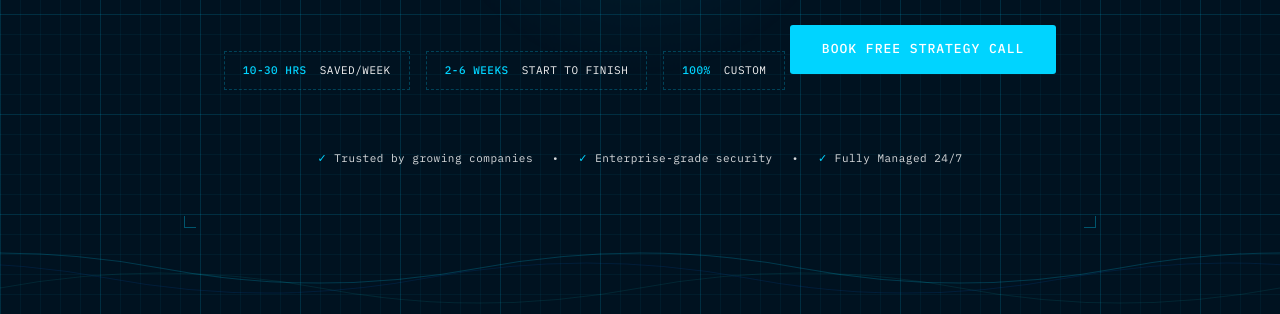
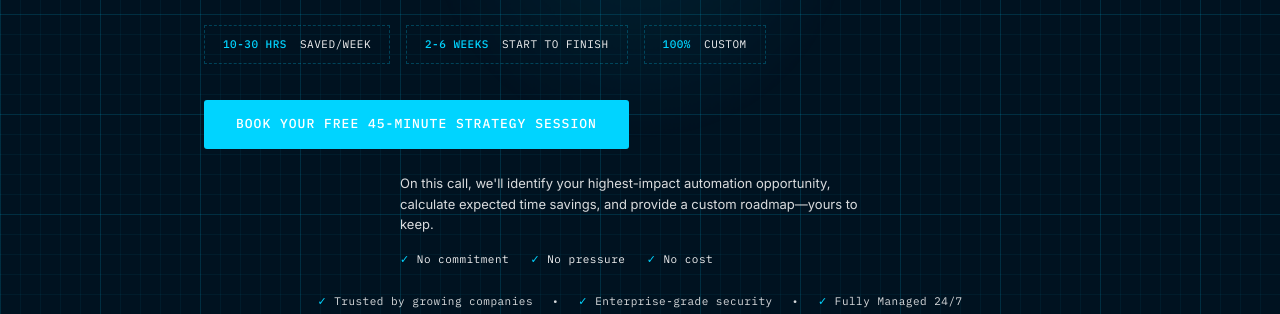
Before and after one commit to Seafinai/seafin, a plain HTML site: page website/index.html in a window 1280 px wide. Shown: the part 486-800 px from the top of the page. Drawn offline with Linux system fonts and the light colour scheme.

Commit message:
Phase 1.1: Enhance hero CTA copy
- Change button text to 'Book Your Free 45-Minute Strategy Session'
- Add value proposition below button explaining what happens on call
- Include 'No commitment, No pressure, No cost' trust signals
- Makes CTA more compelling and conversion-focused

Co-Authored-By: Claude Sonnet 4.5 <noreply@anthropic.com>

```diff
--- a/website/index.html
+++ b/website/index.html
@@ -1994,7 +1994,17 @@ navLinks.querySelectorAll('a').forEach(link => {
           <div class="hero-stat-box"><strong>2-6 WEEKS</strong> START TO FINISH</div>
           <div class="hero-stat-box"><strong>100%</strong> CUSTOM</div>
         </div>
-        <a href="#contact" class="btn-primary">Book Free Strategy Call</a>
+        <a href="#contact" class="btn-primary">Book Your Free 45-Minute Strategy Session</a>
+        <div style="margin-top: 16px; max-width: 480px; margin-left: auto; margin-right: auto;">
+          <p style="font-size: 13px; color: var(--text-faint); line-height: 1.6; margin-bottom: 16px;">
+            On this call, we'll identify your highest-impact automation opportunity, calculate expected time savings, and provide a custom roadmap—yours to keep.
+          </p>
+          <p style="font-family: var(--mono); font-size: 11px; color: var(--text-dim); letter-spacing: 0.5px;">
+            <span style="color: var(--accent);">✓</span> No commitment &nbsp;
+            <span style="color: var(--accent);">✓</span> No pressure &nbsp;
+            <span style="color: var(--accent);">✓</span> No cost
+          </p>
+        </div>
         <div style="margin-top: 24px; font-family: var(--mono); font-size: 11px; color: var(--text-faint); text-align: center; letter-spacing: 0.5px;">
           <span style="color: var(--accent);">✓</span> Trusted by growing companies
           <span style="margin: 0 12px;">•</span>
```
